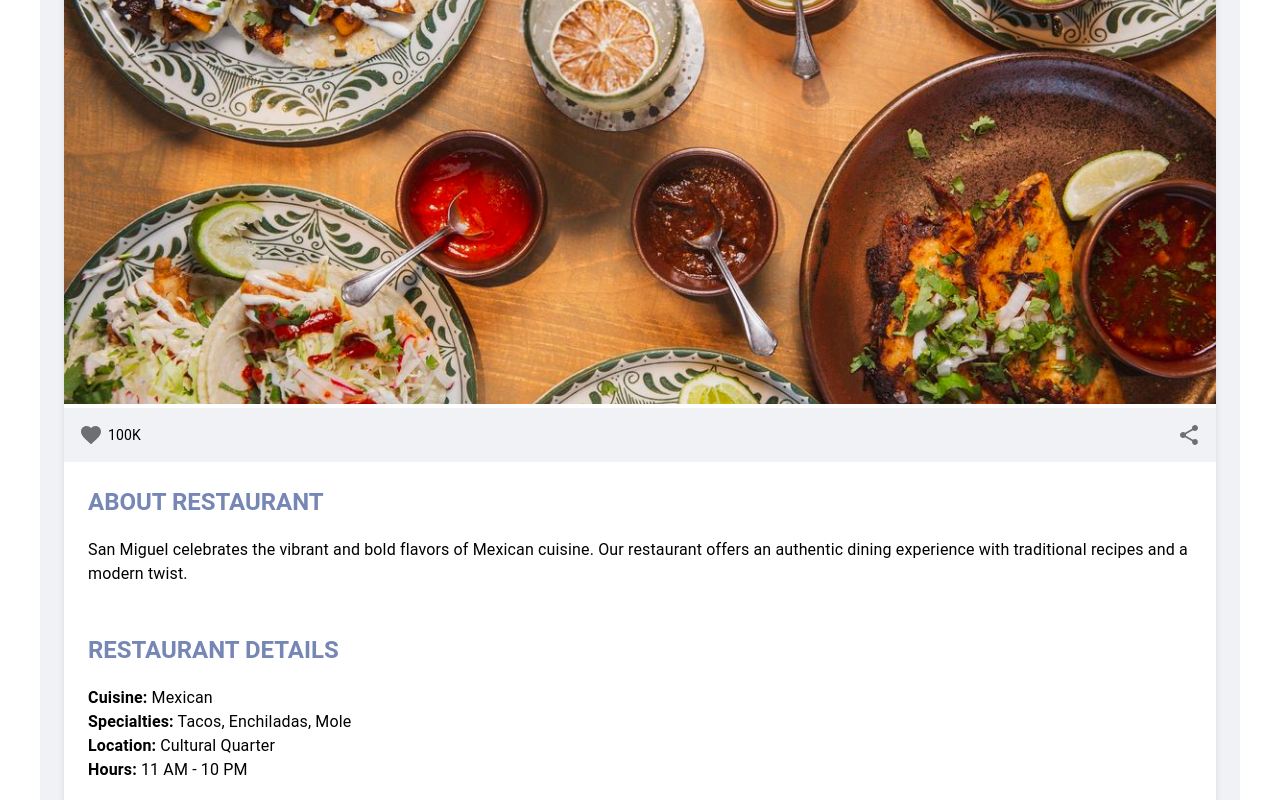
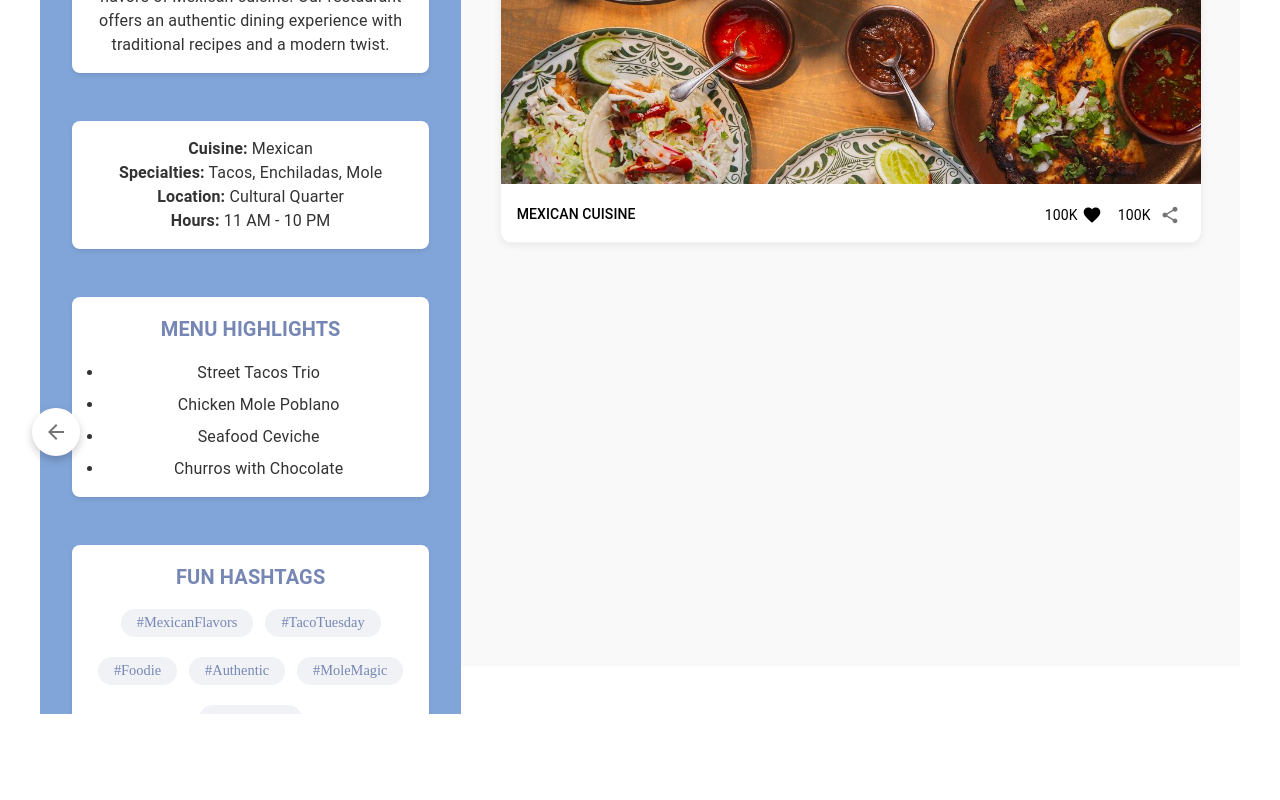
Before and after one commit to khgaled/flavor-haven, a React (Vite) app: page /restaurant_post4 in a window 1280 px wide. Shown: the part 320-1120 px from the top of the page. After the commit the page ends 1074 px from the top, so only its background shows below. Built offline with nearby package versions, Linux system fonts and the light colour scheme; sample sign-in values are in the browser's storage.

Commit message:
changed restaurant post layout

```diff
--- a/src/pages/Restaurants/RestaurantPost4.jsx
+++ b/src/pages/Restaurants/RestaurantPost4.jsx
@@ -1,3 +1,4 @@
+import React from 'react';
 import {
     Container,
     Typography,
@@ -10,57 +11,100 @@ import {
     Share as ShareIcon
 } from '@mui/icons-material';
 import mex from "../../assets/Mex.jpg";
-import { useShare } from "../../common/shareUtil"
+import { useShare } from "../../common/shareUtil";
+import ArrowBackIcon from '@mui/icons-material/ArrowBack';
 
-const RestaurantContainer = styled(Container)({
+// Left panel styles
+const LeftPanel = styled(Box)({
+    width: '33.33%',
+    backgroundColor: "#82A5D9",
+    padding: '32px 32px 80px 32px',
     display: 'flex',
-    justifyContent: 'center',
-    alignItems: 'center',
-    minHeight: '100vh',
-    backgroundColor: '#f0f2f5',
-    padding: '20px',
+    flexDirection: 'column',
+    height: '100vh',
+    color: 'white',
+    position: 'relative',
+    overflowY: 'auto', // Make left panel scrollable
 });
 
-const RestaurantWrapper = styled(Box)({
-    width: '100%',
-    maxWidth: 1200,
-    backgroundColor: 'white',
-    borderRadius: '16px',
-    overflow: 'hidden',
-    boxShadow: '0 4px 6px rgba(0,0,0,0.1)',
+const RestaurantTitle = styled(Typography)({
+    fontWeight: 'bold',
+    fontSize: '2.5rem',
+    marginTop: '32px',
+    marginBottom: '32px',
+    textShadow: '1px 1px 2px rgba(0,0,0,0.2)',
 });
 
-const RestaurantHeader = styled(Box)({
-    backgroundColor: '#7787b5',
-    color: 'white',
-    padding: '20px',
-    textAlign: 'center',
+const InfoCard = styled(Box)({
+    backgroundColor: 'white',
+    borderRadius: '8px',
+    padding: '16px',
+    marginBottom: '24px',
+    boxShadow: '0 2px 4px rgba(0,0,0,0.1)',
+    color: '#333',
+});
+
+const BackButton = styled(IconButton)({
+    backgroundColor: 'white',
+    width: '48px',
+    height: '48px',
+    position: 'fixed',
+    bottom: '24px',
+    left: '32px',
+    boxShadow: '0 4px 8px rgba(0,0,0,0.2)',
+    zIndex: 999, // Much higher z-index to ensure it's above everything
+    '&:hover': {
+        backgroundColor: '#f5f5f5',
+        transform: 'scale(1.05)',
+    },
+    transition: 'transform 0.2s ease',
+});
+
+// Right panel styles
+const RightPanel = styled(Box)({
+    width: '66.67%',
+    height: '100vh',
+    backgroundColor: '#f9f9f9',
+    overflow: 'hidden', // Prevent scrolling on right panel
+    padding: '32px',
+    display: 'flex',
+    alignItems: 'flex-start',
+    justifyContent: 'center',
+});
+
+const ContentCard = styled(Box)({
+    backgroundColor: 'white',
+    borderRadius: '12px',
+    width: '100%',
+    maxWidth: '700px',
+    margin: '0 auto',
+    overflow: 'hidden',
+    boxShadow: '0 2px 8px rgba(0,0,0,0.08)',
 });
 
 const RestaurantImage = styled('img')({
     width: '100%',
-    height: 500,
+    height: 'auto',
     objectFit: 'cover',
 });
 
-const RestaurantInfo = styled(Box)(({ theme }) => ({
-    padding: theme.spacing(3),
-    textAlign: 'left',
-}));
-
-const ActionIcons = styled(Box)({
+const ActionBar = styled(Box)({
     display: 'flex',
     justifyContent: 'space-between',
     alignItems: 'center',
-    padding: '10px',
-    backgroundColor: '#f0f2f5',
+    padding: '12px 16px',
+    borderBottom: '1px solid #f0f2f5',
 });
 
 const SectionTitle = styled(Typography)({
     fontWeight: 'bold',
-    marginBottom: '20px',
+    marginBottom: '16px',
     textTransform: 'uppercase',
     color: '#7787b5',
+});
+
+const MenuSection = styled(Box)({
+    padding: '16px',
 });
 
 export const RestaurantPost4 = () => {
@@ -73,70 +117,159 @@ export const RestaurantPost4 = () => {
     };
 
     return (
-        <RestaurantContainer>
-            <RestaurantWrapper>
-                <RestaurantHeader>
-                    <Typography variant="h4" component="h1">
+        <Box display="flex" width="100%">
+            {/* Left Side Panel - Now with scrolling */}
+            <LeftPanel>
+                <RestaurantTitle variant="h3" component="h1">
                     SAN MIGUEL
-                    </Typography>
-                </RestaurantHeader>
+                </RestaurantTitle>
 
-                <RestaurantImage
-                    src={mex}
-                    alt="San Miguel"
-                />
-
-                <ActionIcons>
-                    <Box display="flex" alignItems="center">
-                        <IconButton size="small">
-                            <LikeIcon />
-                        </IconButton>
-                        <Typography variant="body2">100K</Typography>
-                    </Box>
-                    <IconButton size="small"
-                        onClick={(e) => {
-                            e.stopPropagation();
-                            sharePost(postData.postId, postData.isRestaurant);
-                        }}
-                    >
-                        <ShareIcon />
-                    </IconButton>
-                </ActionIcons>
-
-                <RestaurantInfo>
-                    <SectionTitle variant="h5">
-                        About Restaurant
-                    </SectionTitle>
+                <Box sx={{
+                    display: 'flex',
+                    flexDirection: 'column',
+                    gap: 3
+                }}>
+                    <InfoCard>
                         <Typography variant="body1">
                             San Miguel celebrates the vibrant and bold flavors of Mexican cuisine. Our restaurant offers an authentic dining experience with traditional recipes and a modern twist.
                         </Typography>
-                </RestaurantInfo>
+                    </InfoCard>
 
-                <RestaurantInfo>
-                    <SectionTitle variant="h5">
-                        Restaurant Details
-                    </SectionTitle>
+                    <InfoCard>
                         <Typography variant="body1">
                             <strong>Cuisine:</strong> Mexican<br />
                             <strong>Specialties:</strong> Tacos, Enchiladas, Mole<br />
                             <strong>Location:</strong> Cultural Quarter<br />
                             <strong>Hours:</strong> 11 AM - 10 PM
                         </Typography>
-                </RestaurantInfo>
+                    </InfoCard>
 
-                <RestaurantInfo>
-                    <SectionTitle variant="h5">
+                    <InfoCard>
+                        <SectionTitle variant="h6" sx={{ color: '#7787b5' }}>
                             Menu Highlights
                         </SectionTitle>
-                    <Typography component="ul" sx={{ pl: 2 }}>
-                        <li>Street Tacos Trio</li>
-                        <li>Chicken Mole Poblano</li>
-                        <li>Seafood Ceviche</li>
-                        <li>Churros with Chocolate</li>
+                        <Box component="ul" sx={{ pl: 2, mt: 1, mb: 0 }}>
+                            <Typography component="li" sx={{ mb: 1 }}>Street Tacos Trio</Typography>
+                            <Typography component="li" sx={{ mb: 1 }}>Chicken Mole Poblano</Typography>
+                            <Typography component="li" sx={{ mb: 1 }}>Seafood Ceviche</Typography>
+                            <Typography component="li">Churros with Chocolate</Typography>
+                        </Box>
+                    </InfoCard>
+
+                    <InfoCard>
+                        <SectionTitle variant="h6" sx={{ color: '#7787b5', textAlign: 'center' }}>
+                            FUN HASHTAGS
+                        </SectionTitle>
+                        <Box sx={{
+                            display: 'flex',
+                            flexWrap: 'wrap',
+                            gap: 1.5,
+                            justifyContent: 'center',
+                            px: 1,
+                            pb: 1.5
+                        }}>
+                            <Box component="span" sx={{
+                                bgcolor: '#f0f2f5',
+                                px: 2,
+                                py: 0.7,
+                                borderRadius: 20,
+                                color: '#7787b5',
+                                fontSize: '0.9rem',
+                                mb: 1
+                            }}>#MexicanFlavors</Box>
+                            <Box component="span" sx={{
+                                bgcolor: '#f0f2f5',
+                                px: 2,
+                                py: 0.7,
+                                borderRadius: 20,
+                                color: '#7787b5',
+                                fontSize: '0.9rem',
+                                mb: 1
+                            }}>#TacoTuesday</Box>
+                            <Box component="span" sx={{
+                                bgcolor: '#f0f2f5',
+                                px: 2,
+                                py: 0.7,
+                                borderRadius: 20,
+                                color: '#7787b5',
+                                fontSize: '0.9rem',
+                                mb: 1
+                            }}>#Foodie</Box>
+                            <Box component="span" sx={{
+                                bgcolor: '#f0f2f5',
+                                px: 2,
+                                py: 0.7,
+                                borderRadius: 20,
+                                color: '#7787b5',
+                                fontSize: '0.9rem',
+                                mb: 1
+                            }}>#Authentic</Box>
+                            <Box component="span" sx={{
+                                bgcolor: '#f0f2f5',
+                                px: 2,
+                                py: 0.7,
+                                borderRadius: 20,
+                                color: '#7787b5',
+                                fontSize: '0.9rem',
+                                mb: 1
+                            }}>#MoleMagic</Box>
+                            <Box component="span" sx={{
+                                bgcolor: '#f0f2f5',
+                                px: 2,
+                                py: 0.7,
+                                borderRadius: 20,
+                                color: '#7787b5',
+                                fontSize: '0.9rem',
+                                mb: 1
+                            }}>#SanMiguel</Box>
+                        </Box>
+                    </InfoCard>
+
+                </Box>
+
+                <Box sx={{ height: 80 }} /> {/* Spacer for back button */}
+
+                <BackButton
+                    aria-label="back"
+                    onClick={() => window.history.back()}
+                >
+                    <ArrowBackIcon fontSize="medium" />
+                </BackButton>
+            </LeftPanel>
+
+
+            <RightPanel>
+                <ContentCard>
+                    <RestaurantImage
+                        src={mex}
+                        alt="San Miguel Restaurant"
+                    />
+
+                    <ActionBar>
+                        <Typography variant="subtitle2" fontWeight="medium">
+                            MEXICAN CUISINE
                         </Typography>
-                </RestaurantInfo>
-            </RestaurantWrapper>
+
+                        <Box display="flex" alignItems="center">
+                            <Box display="flex" alignItems="center" mr={2}>
+                                <Typography variant="body2" mr={0.5}>100K</Typography>
+                                <LikeIcon fontSize="small" />
+                            </Box>
+                            <Typography variant="body2" mr={0.5}>100K</Typography>
+                            <IconButton
+                                size="small"
+                                onClick={(e) => {
+                                    e.stopPropagation();
+                                    sharePost(postData.postId, postData.isRestaurant);
+                                }}
+                            >
+                                <ShareIcon fontSize="small" />
+                            </IconButton>
+                        </Box>
+                    </ActionBar>
+                </ContentCard>
+            </RightPanel>
             <ShareSnackbar/>
-        </RestaurantContainer>
+        </Box>
     );
 };
--- a/src/pages/Restaurants/RestaurantPost6.jsx
+++ b/src/pages/Restaurants/RestaurantPost6.jsx
@@ -9,7 +9,7 @@ import {
     Favorite as LikeIcon,
     Share as ShareIcon
 } from '@mui/icons-material';
-import bobaImage from "../../assets/boba1.jpg"; // You might want to replace this with an actual boba shop image
+import bobaImage from "../../assets/boba1.jpg";
 import { useShare } from "../../common/shareUtil"
 
 
```
Lines whose indentation alone changed are shown as unchanged.
